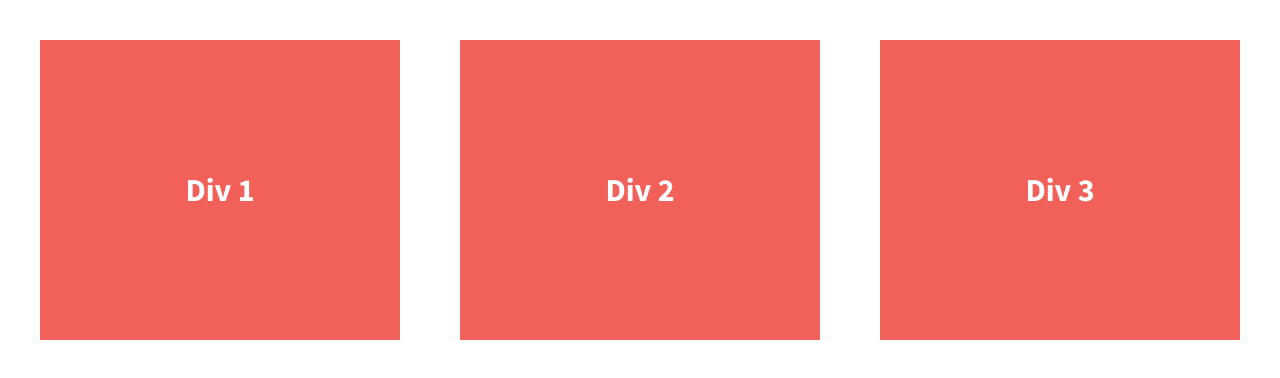
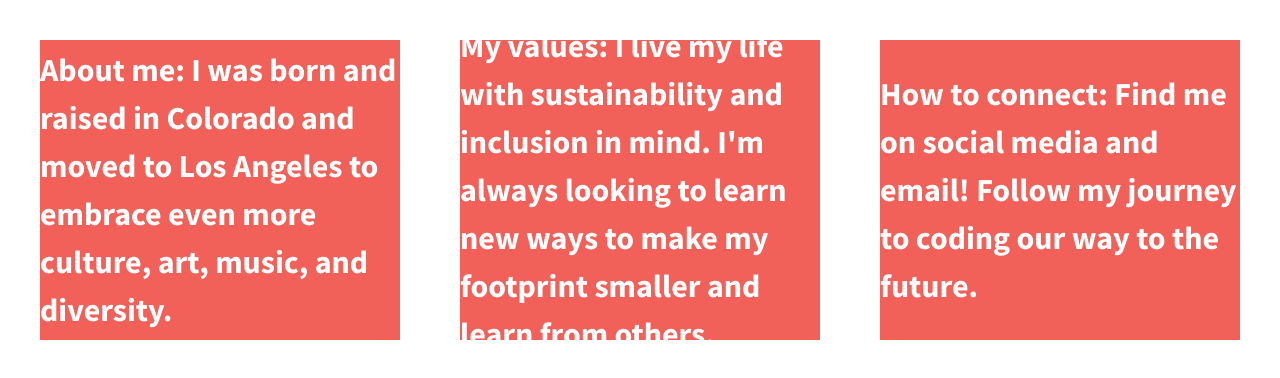
Before and after one commit to Melanie-N/divs-flexbox-starter-II, a plain HTML site: page index.html in a window 1280 px wide. Drawn offline with nearby package versions, Linux system fonts and the light colour scheme.

Commit message:
Customize div copy

```diff
--- a/index.html
+++ b/index.html
@@ -23,13 +23,13 @@
 
         <section class="wrapper">
             <div class="div-1">
-                Div 1
+                About me: I was born and raised in Colorado and moved to Los Angeles to embrace even more culture, art, music, and diversity.
             </div>
             <div class="div-2">
-                Div 2
+                My values: I live my life with sustainability and inclusion in mind. I'm always looking to learn new ways to make my footprint smaller and learn from others.
             </div>
             <div class="div-3">
-                Div 3
+                How to connect: Find me on social media and email! Follow my journey to coding our way to the future.
             </div>
         </section>
 
```
